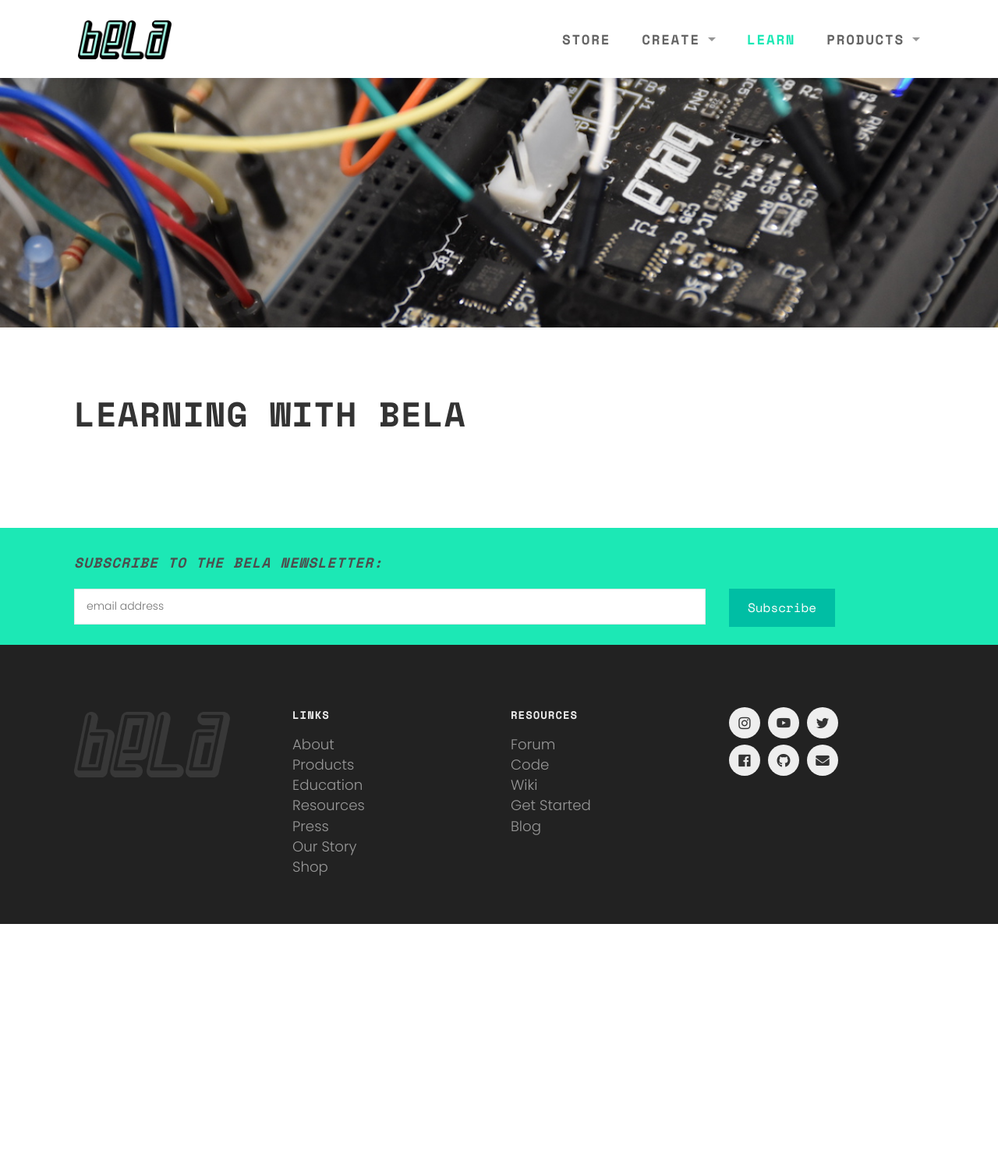
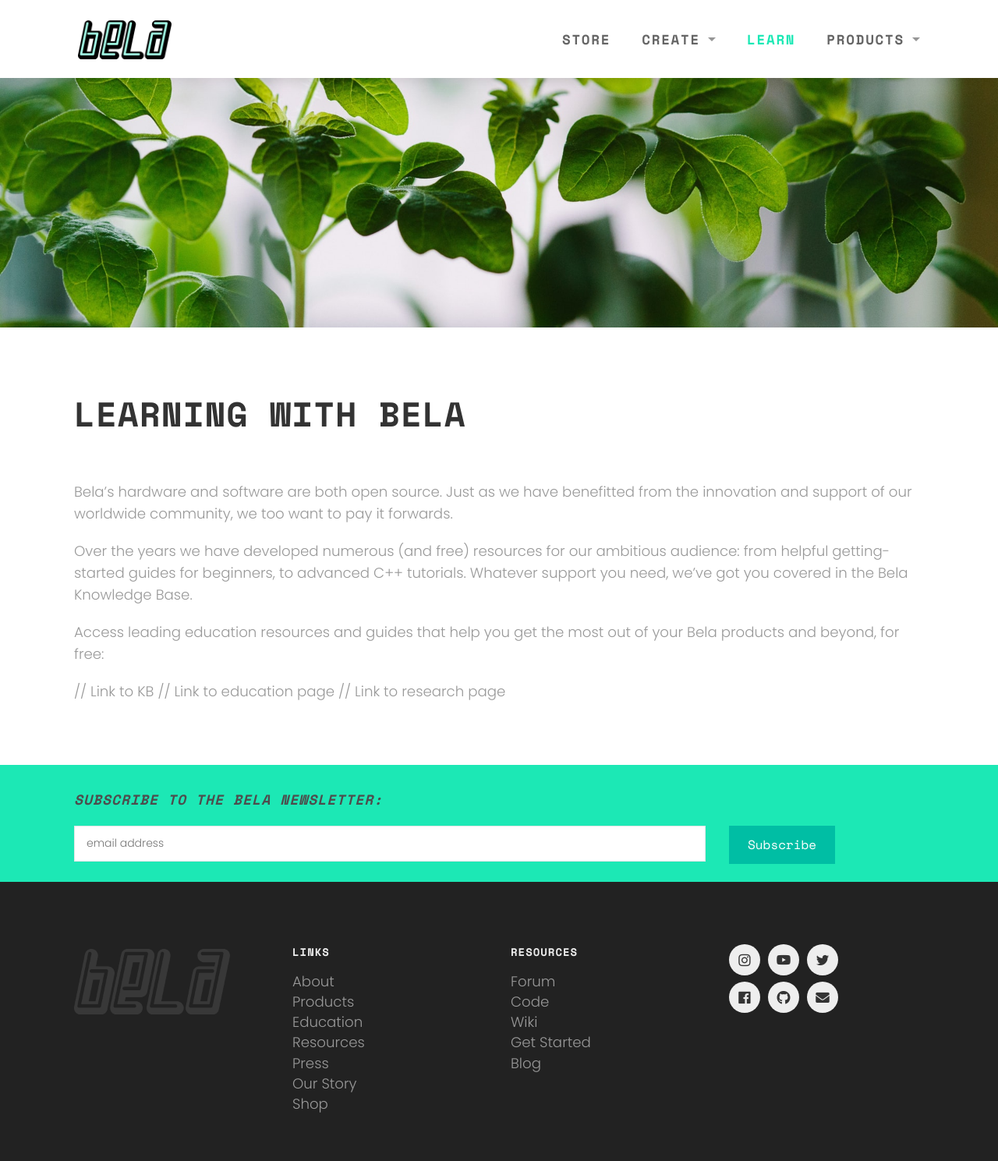
Before and after one commit to disastrid/bela_site_update, a Jekyll site: the page built from learn/index.md, in a window 1280 px wide. Shown: the whole page at 78% size. Built offline with Jekyll 4.4.1, drawn with Linux system fonts in a browser that asks for light colours; before the commit the page ends 1185 px from its top, so only the background shows below that.

Commit message:
Added Create and Learn sections with index pages

```diff
--- a/learn/index.md
+++ b/learn/index.md
@@ -2,5 +2,15 @@
 layout: default
 section_id: learn
 title: Learning with Bela
-hero-image: ../education/breadboard-2.jpg
+hero-image: hero-learn.jpg
 ---
+
+Bela's hardware and software are both open source. Just as we have benefitted from the innovation and support of our worldwide community, we too want to pay it forwards.
+
+Over the years we have developed numerous (and free) resources for our ambitious audience: from helpful getting-started guides for beginners, to advanced C++ tutorials. Whatever support you need, we’ve got you covered in the Bela Knowledge Base.
+
+Access leading education resources and guides that help you get the most out of your Bela products and beyond, for free:
+
+// Link to KB
+// Link to education page
+// Link to research page
```
Also changed, not shown: create/index.md (+15 -1 lines).
